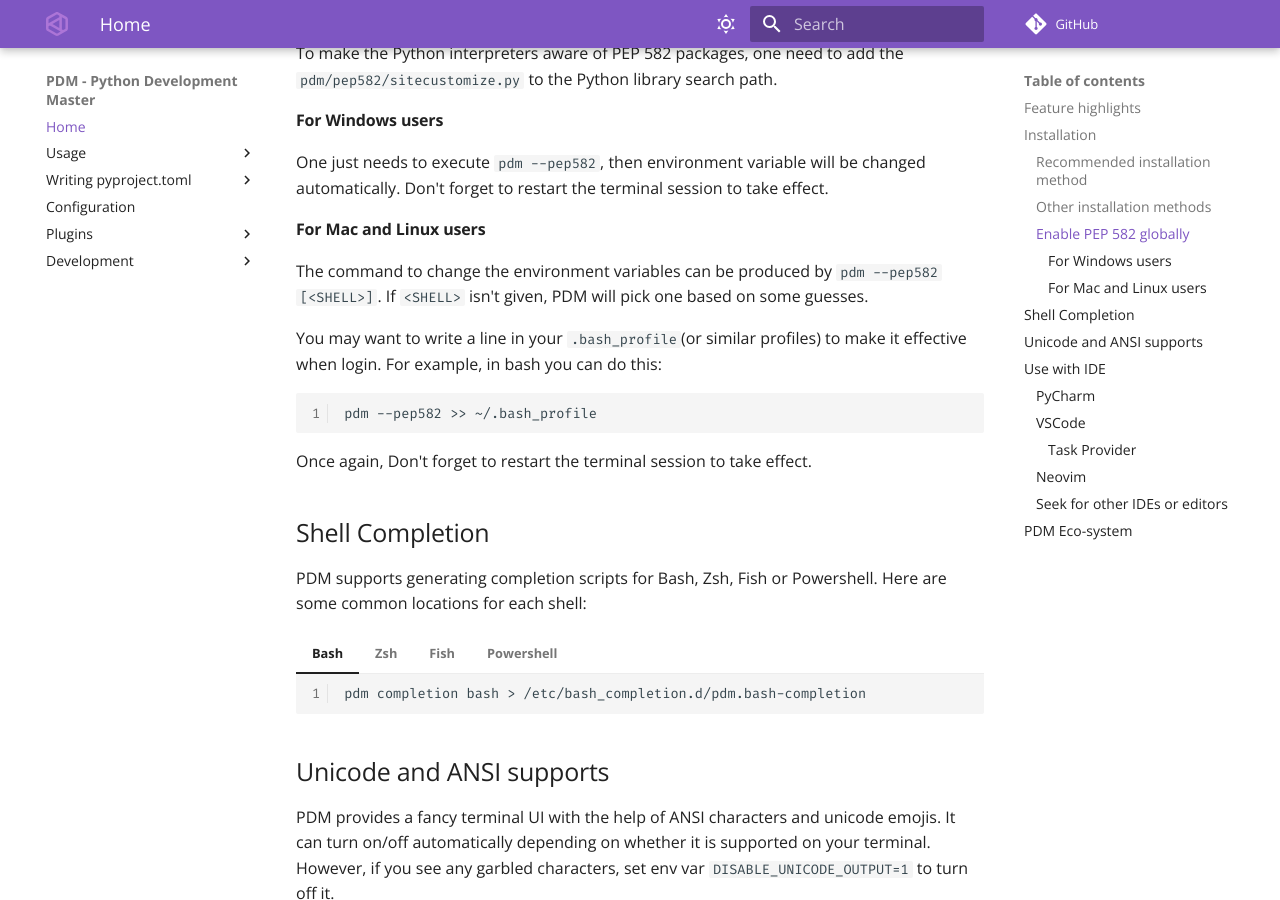
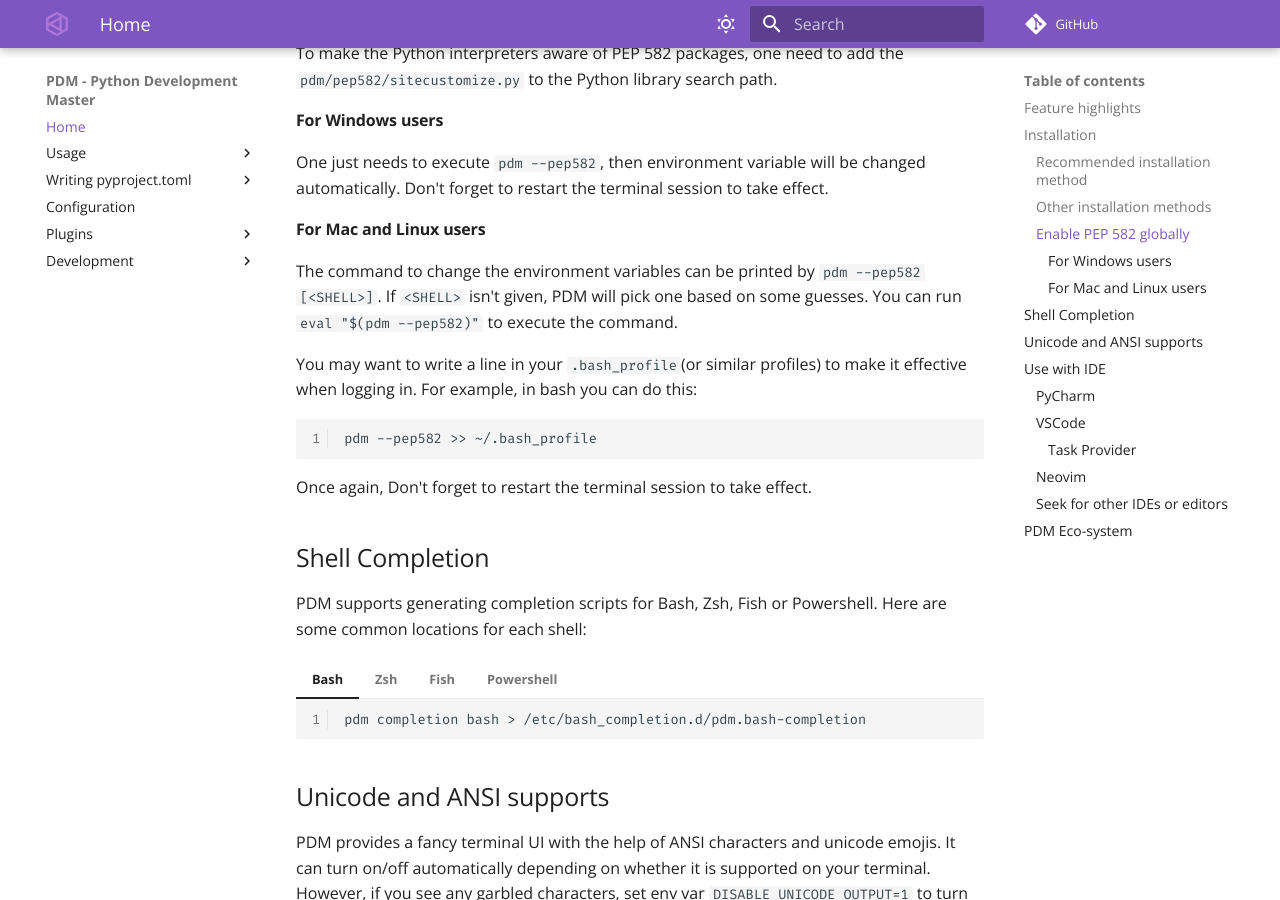
Before and after one commit to ChrisSanderser/pd-ms, an MkDocs documentation site: the page built from docs/docs/index.md, in a window 1280 px wide and 900 px high, scrolled down 2228 px. Built offline with MkDocs 1.6.1 and Material for MkDocs 9.7.7, drawn with Linux system fonts in a browser that asks for light colours; comment, search, counter and statistics services are not loaded.

Commit message:
Update index.md doc with pep582 instruction (#1034)
* Update index.md doc with pep582 instruction

* Create 1033.doc.md

* Update index.md for PEP582

* Revert pep582 code snippet

````diff
--- a/docs/docs/index.md
+++ b/docs/docs/index.md
@@ -141,10 +141,10 @@ to restart the terminal session to take effect.
 
 #### For Mac and Linux users
 
-The command to change the environment variables can be produced by `pdm --pep582 [<SHELL>]`. If `<SHELL>`
-isn't given, PDM will pick one based on some guesses.
+The command to change the environment variables can be printed by `pdm --pep582 [<SHELL>]`. If `<SHELL>`
+isn't given, PDM will pick one based on some guesses. You can run `eval "$(pdm --pep582)"` to execute the command.
 
-You may want to write a line in your `.bash_profile`(or similar profiles) to make it effective when login.
+You may want to write a line in your `.bash_profile`(or similar profiles) to make it effective when logging in.
 For example, in bash you can do this:
 
 ```bash
````
Also changed, not shown: news/1033.doc.md (added, +1 -0 lines).
